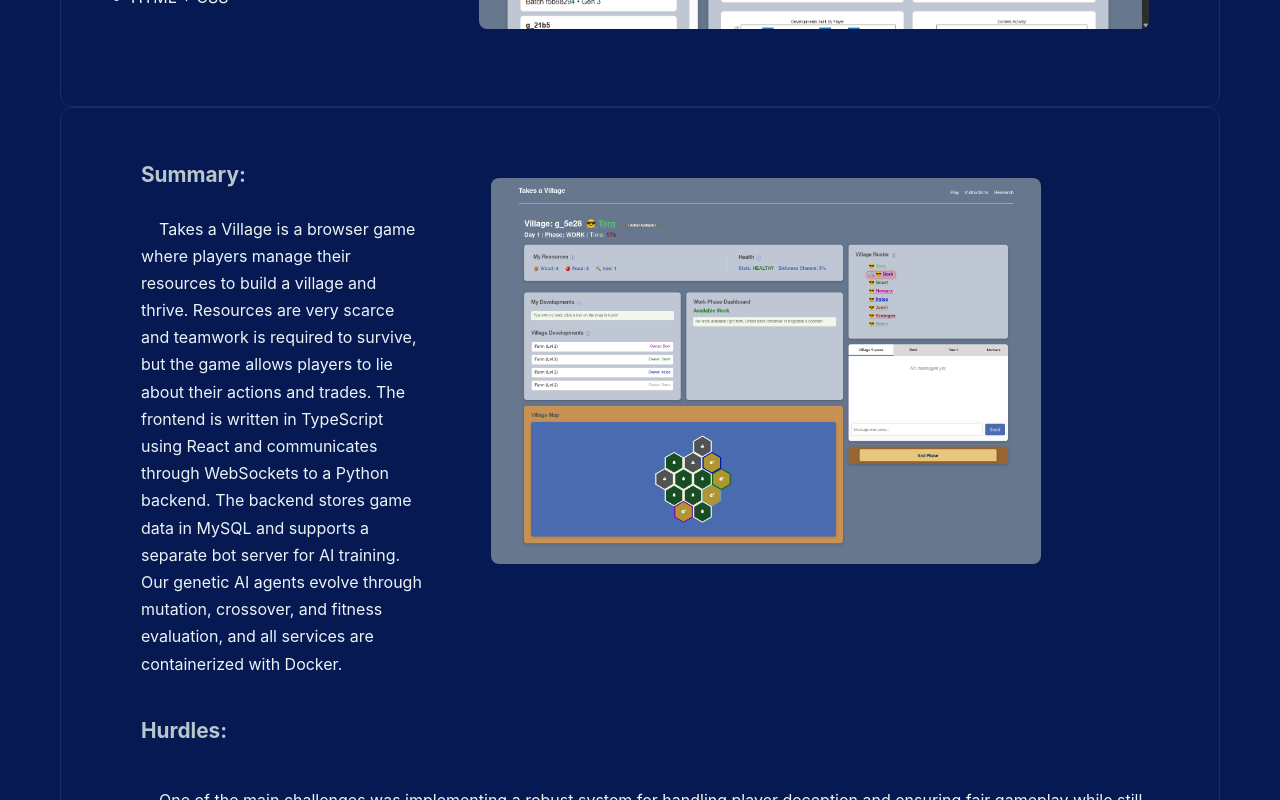
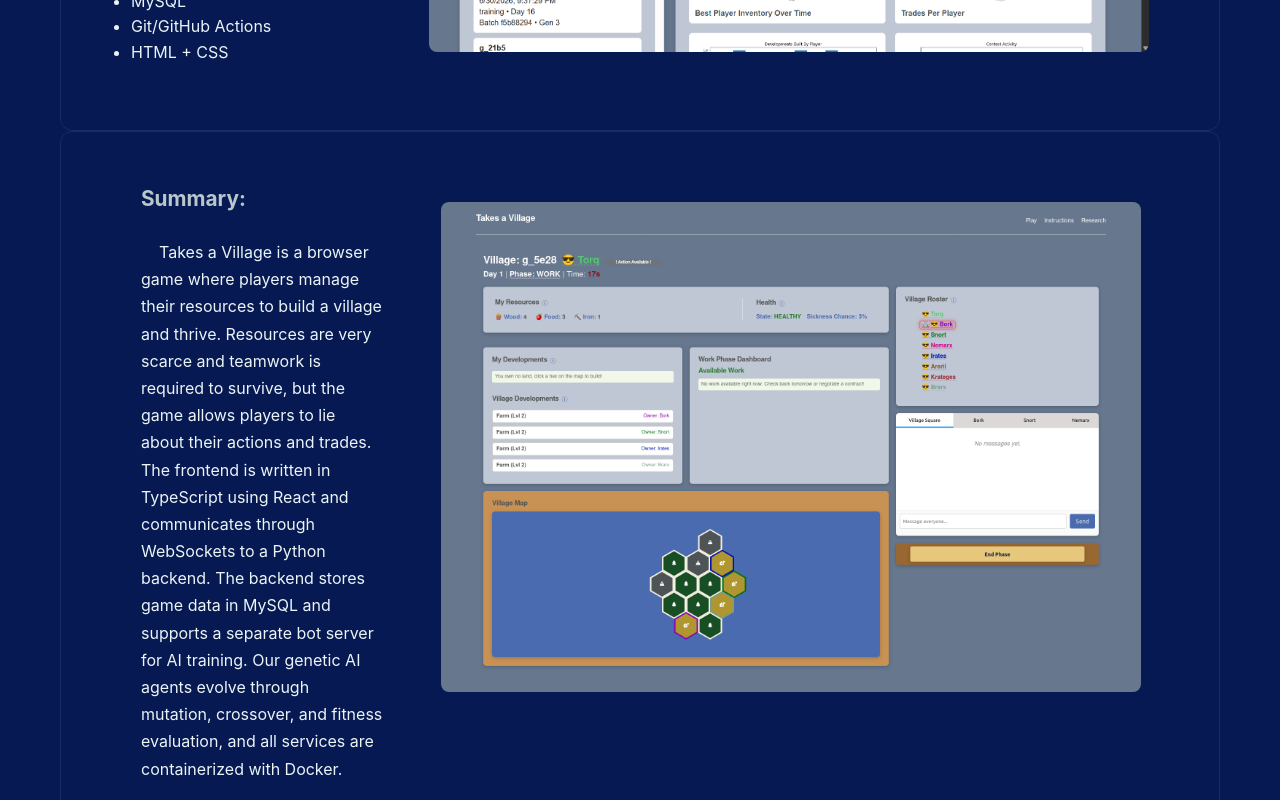
Before and after one commit to Lalindolane/Portfolio, a React (Vite) app in the folder my-portfolio/: page / in a window 1280 px wide. Shown: the part 860-1660 px from the top of the page. Built offline with nearby package versions, Linux system fonts and the light colour scheme.

Commit message:
website images

```diff
--- a/my-portfolio/src/components/Experience.tsx
+++ b/my-portfolio/src/components/Experience.tsx
@@ -56,7 +56,7 @@ export default function Experience() {
                     src="/images/researchview.png"
                     alt="Takes a Village Research View"
                     style={{
-                    width: "750px",
+                    width: "800px",
                     borderRadius: "48px",
                     padding: "40px",
                     }}
@@ -81,7 +81,7 @@ export default function Experience() {
                     style={{
                         display: "flex",
                         justifyContent: "space-between",
-                        maxWidth: "900px",
+                        maxWidth: "1000px",
                         alignItems: "flex-start",
                         gap: "16px",
                     }}
@@ -107,7 +107,7 @@ export default function Experience() {
                         src="/images/gameplay.png"
                         alt="Gameplay screenshot"
                         style={{
-                            width: "550px",
+                            width: "700px",
                             height: "auto",
                             borderRadius: "8px",
                             flexShrink: 0,
```
